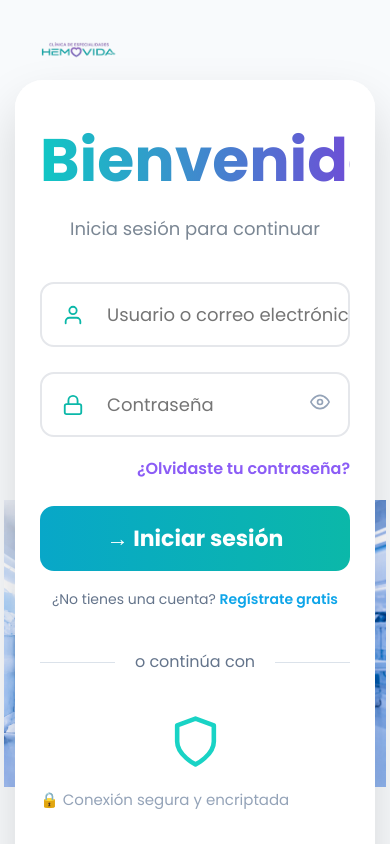
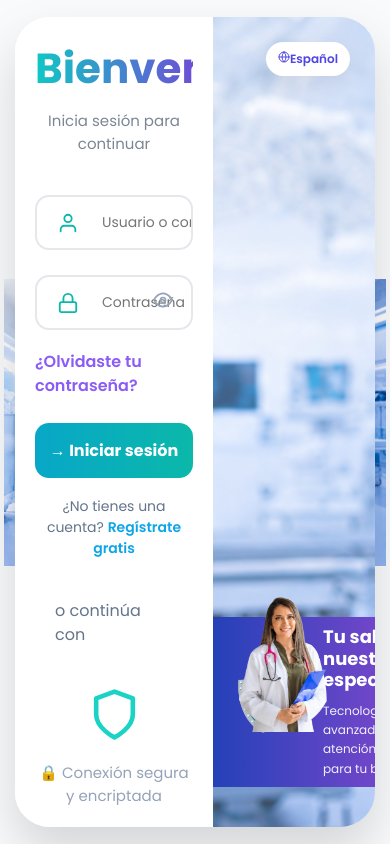
Before and after one commit to Emilio6345/hemovida-frontend, a React (Vite) app: page /login in a window 390 px wide. Shown: the top 844 px of the page. Built offline with nearby package versions, Linux system fonts and the light colour scheme.

Commit message:
fix responsive login mobile

```diff
--- a/src/styles/login.css
+++ b/src/styles/login.css
@@ -596,106 +596,77 @@ background-position-y: -388px;
   text-decoration: underline;
 }
 
-/* ==========================
-   MOVIL
-========================== */
+/* =====================================
+   MOBILE KEEP DESKTOP LAYOUT
+===================================== */
 
 @media (max-width: 768px){
 
-  .top-logo{
-    top:10px;
-    left:10px;
-  }
-
-  .top-logo img{
-    width:140px;
-  }
-
   .login-page{
-    padding:80px 15px 20px;
-    align-items:flex-start;
+    padding:15px;
+    overflow-x:hidden;
   }
 
   .login-card-v2{
     width:100%;
-    min-height:auto;
-    border-radius:28px;
-    overflow:hidden;
+    max-width:100%;
+    min-height:650px;
+
     display:flex;
-    flex-direction:column;
+    flex-direction:row !important;
   }
 
   .login-left{
-    width:100%;
-    padding:35px 25px;
-  }
-
-  .login-left::after{
-    display:none;
+    width:55%;
+    padding:20px;
   }
 
   .login-right{
-    width:100%;
-    height:420px;
+    width:45%;
     display:block;
-    position:relative;
   }
 
   .login-header-v2 h1{
-    font-size:60px;
+    font-size:42px;
   }
 
   .login-header-v2 p{
+    font-size:15px;
+  }
+
+  .input-box input{
+    height:55px;
+    font-size:14px;
+  }
+
+  .btn-login-v2{
+    height:55px;
+    font-size:16px;
+  }
+
+  .doctor-image{
+    max-width:240px;
+    width:100%;
+  }
+
+  .info-banner{
+    padding:15px;
+  }
+
+  .info-banner h3{
     font-size:18px;
   }
 
-  .input-box input{
-    height:65px;
-    font-size:18px;
-  }
-
-  .btn-login-v2{
-    height:65px;
-    font-size:22px;
-  }
-
-  .doctor-container{
-    position:absolute;
-    left:0;
-    right:0;
-    bottom:90px;
-    display:flex;
-    justify-content:center;
-    align-items:flex-end;
-  }
-
-  .doctor-image{
-    width:280px;
-    max-width:80%;
-    transform:none;
-  }
-
-  .info-banner{
-    position:absolute;
-    bottom:0;
-    left:0;
-    width:100%;
-    height:auto;
-    padding:20px;
-  }
-
-  .info-banner h3{
-    font-size:22px;
-  }
-
   .info-banner p{
-    font-size:14px;
+    font-size:12px;
   }
 
   .language-selector{
-    top:15px;
-    right:15px;
-    padding:10px 14px;
+    padding:8px 12px;
+    font-size:12px;
   }
 
+  .top-logo img{
+    width:120px;
+  }
 }
```
